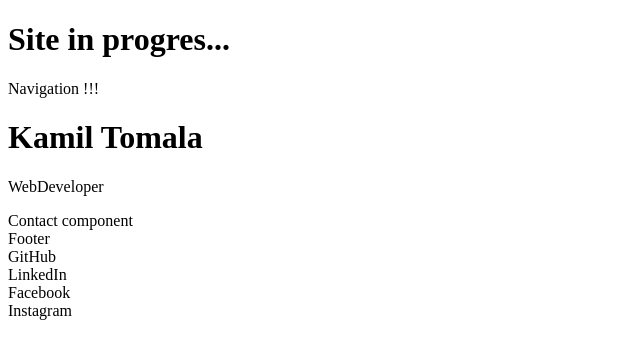
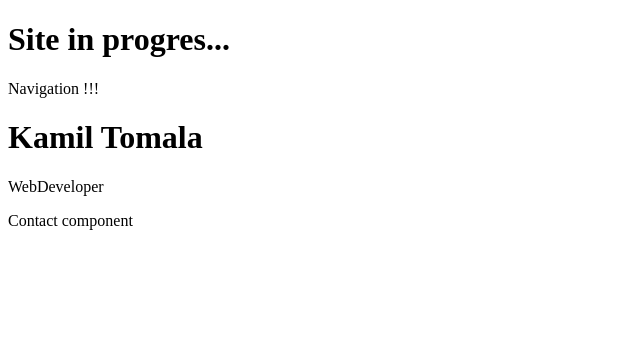
Before and after one commit to kato86/Portfolio_v2, a React (Create React App) app: page / in a window 1280 px wide. Shown: the top 358 px of the page, without its empty margins (0-640 px from the left). Built offline with nearby package versions, Linux system fonts and the light colour scheme.

Commit message:
Delete footer

```diff
--- a/src/components/Footer/Footer.js
+++ /dev/null
@@ -1,13 +0,0 @@
-import React from "react";
-
-const footer = (props) => (
-  <footer className="Footer">
-    Footer
-    <div>GitHub</div>
-    <div>LinkedIn</div>
-    <div>Facebook</div>
-    <div>Instagram</div>
-  </footer>
-);
-
-export default footer;
--- a/src/containers/MySite/MySite.js
+++ b/src/containers/MySite/MySite.js
@@ -3,14 +3,12 @@ import React from "react";
 import AboutMe from "../../components/AboutMe/AboutMe";
 import Contact from "../../components/Contact/Contact";
 import Navigation from "../../components/Navigation/Navigation";
-import Footer from "../../components/Footer/Footer";
 
-const mySite = props => (
+const mySite = (props) => (
   <div>
     <Navigation />
     <AboutMe />
     <Contact />
-    <Footer />
   </div>
 );
 
```
